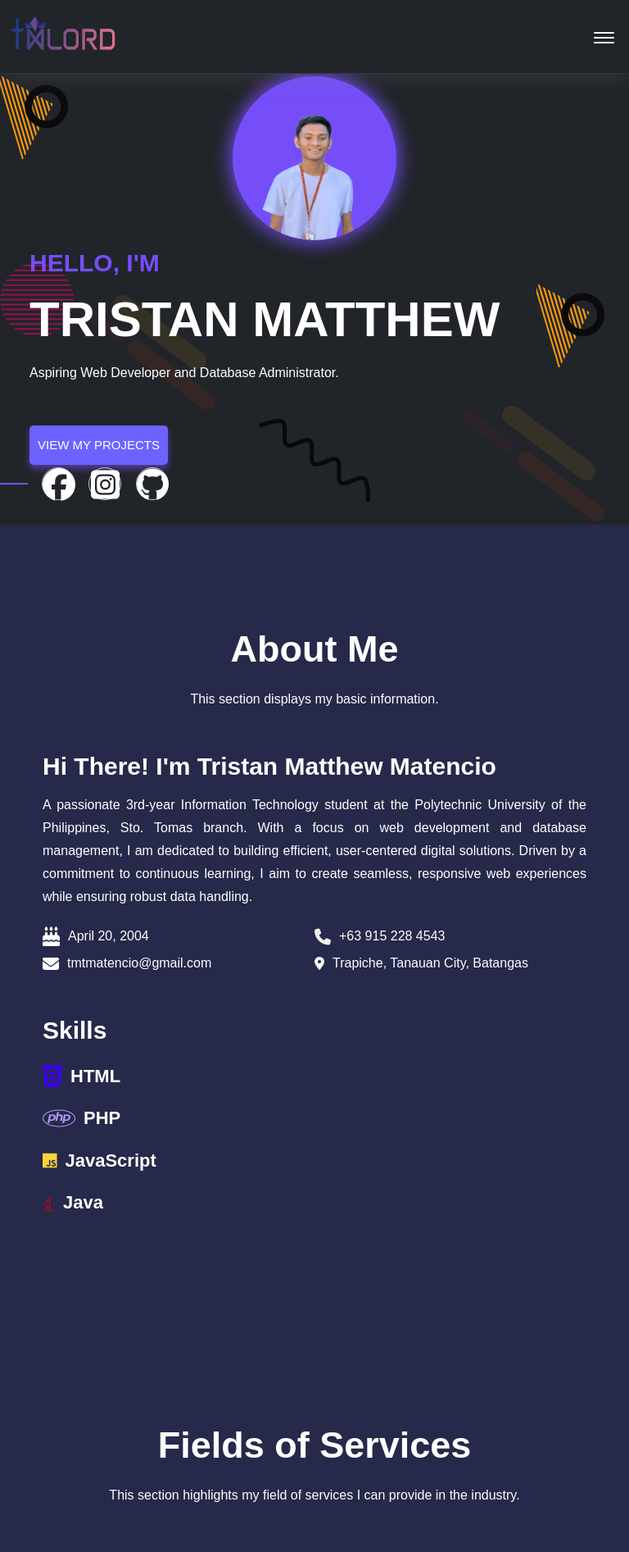
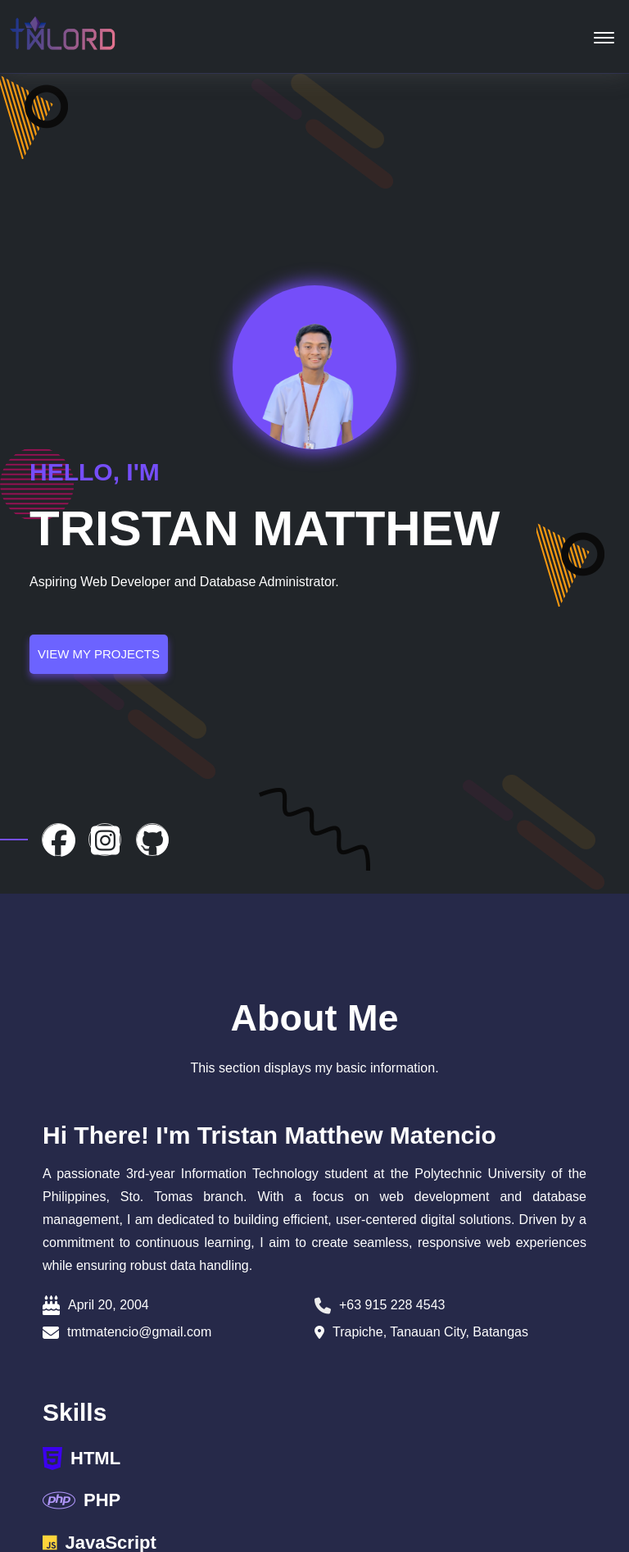
Before and after one commit to TrisMatt20/TrisMatt20.github.io, a PHP site: page / in a window 768 px wide. Shown: the top 1893 px of the page at 82% size. Run offline with PHP 8.4, Linux system fonts and the light colour scheme; some libraries are stand-ins or nearby versions.

Commit message:
Minor Bug Fixes

```diff
--- a/styles.css
+++ b/styles.css
@@ -81,7 +81,7 @@ h6 {
 
 ul,
 ol {
-    margin: 0px;
+    /* margin-bottom: 50px; */
     padding: 0px;
     list-style-type: none;
 }
@@ -352,7 +352,7 @@ p {
 }
 
 .header-content {
-    height: 730px;
+    height: 800px;
     width: 100%;
     margin-top: 90px;
     position: relative;
@@ -362,13 +362,19 @@ p {
 
 @media only screen and (min-width: 768px) and (max-width: 991px) {
     .header-content {
-        height: 550px;
+        height: 1000px;
+    }
+    .header-social{
+        position: absolute;
+        left: 15px;
+        width: 100%;
     }
 }
 
+
 @media (max-width: 767px) {
     .header-content {
-        height: 550px;
+        height: 800px;
     }
 }
 
@@ -741,7 +747,7 @@ p {
         border: none;
         border-radius: 5px;
         text-decoration: none;
-        margin-bottom: 60px;
+        /* margin-bottom: 60px; */
     }
 }
 
```
